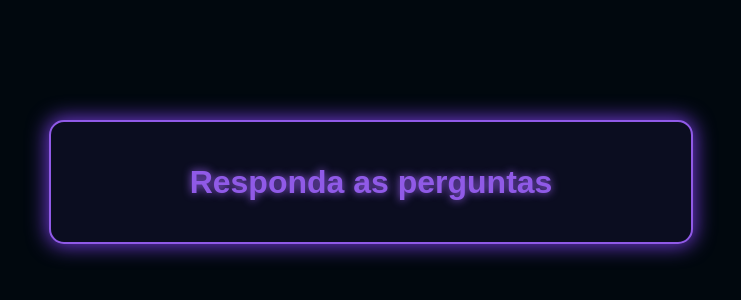
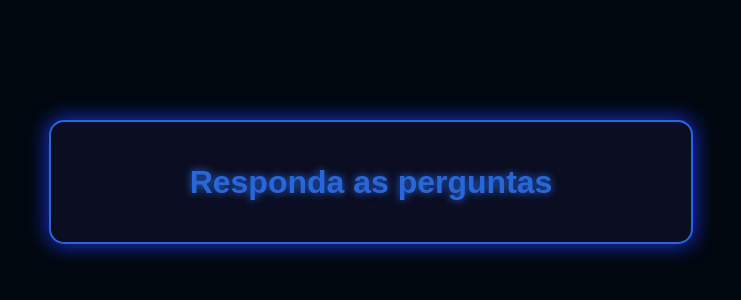
Before and after one commit to kiwwiS2/IA.LUZ-modulo-tecnicas-computacionais, a plain HTML site: page iA.LUZ-main-modulo tecnicas computacionais/index.html in a window 1280 px wide. Shown: the part 226-526 px from the top of the page, without its empty margins (269-1010 px from the left). Drawn offline with Linux system fonts and the light colour scheme.

Commit message:
Update style.css

```diff
--- a/iA.LUZ-main-modulo tecnicas computacionais/style.css
+++ b/iA.LUZ-main-modulo tecnicas computacionais/style.css
@@ -2,9 +2,9 @@
     --cor-fundo: #01080E;
     --cor-principal: #0B0D20;
     --cor-secundaria: #212333;
-    --cor-destaque: #905ae7;
+    --cor-destaque: #2866da;
     --cor-texto: #D7F9FF;
-    --cor-neon: #6f39d3;
+    --cor-neon: #1b2dce;
 }
 
 body {
```
